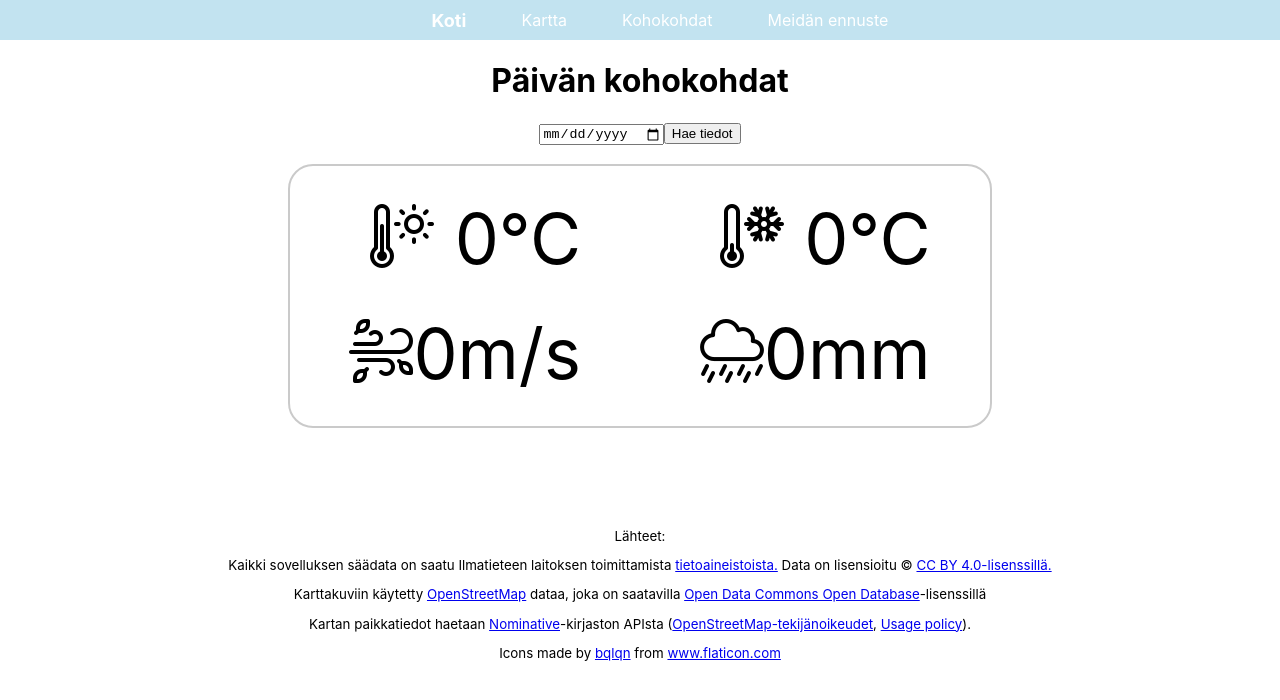
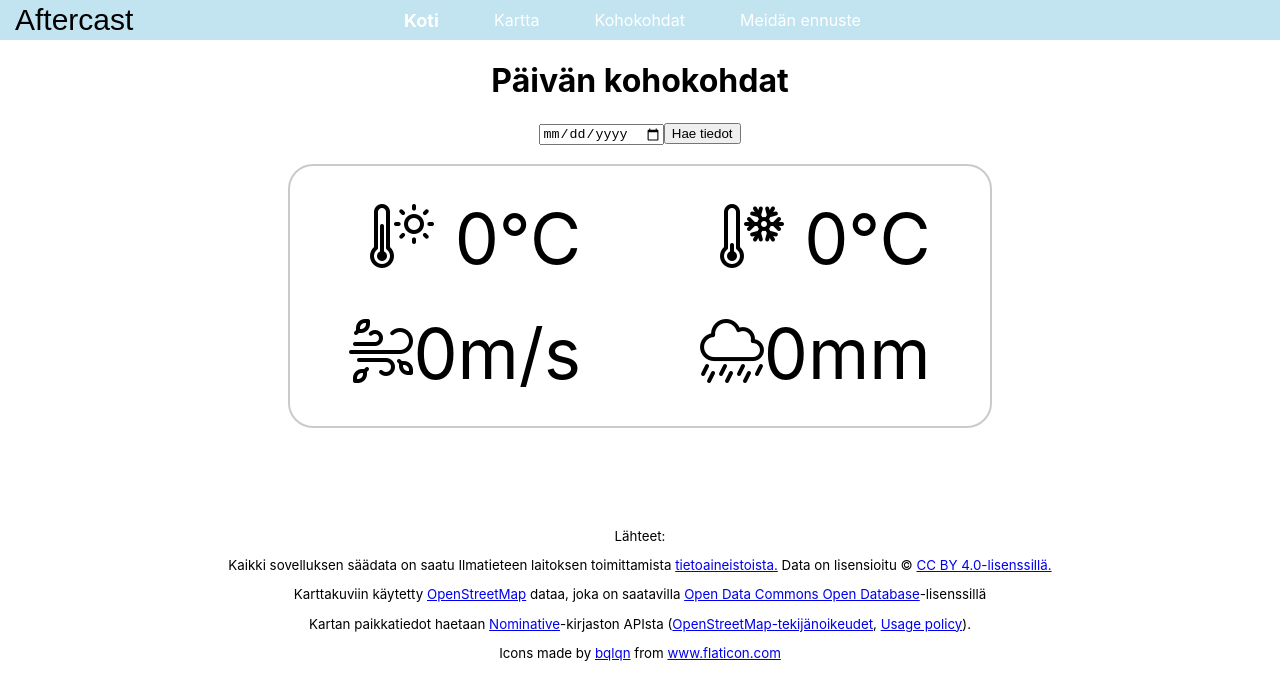
Before and after one commit to jeminako/projektikurssi, a React (Create React App) app in the folder weather-app/: page /topweather in a window 1280 px wide. Shown: the top 700 px of the page. Built offline with nearby package versions, Linux system fonts and the light colour scheme.

Commit message:
tekstien muutosta

```diff
--- a/weather-app/src/App.css
+++ b/weather-app/src/App.css
@@ -64,12 +64,21 @@ nav {
   background-color: rgb(194, 227, 240);
 }
 
+.kuva {
+  width:120px;
+  margin-left:15px;
+  font-family: "Copperplate", Fantasy;
+  font-size: 30px;
+}
+
 .links {
   display: flex;
   justify-content: space-around;
   align-items: center;
   list-style: none;
   width: 40%;
+  margin:auto;
+  padding-right: 190px;
 }
 
 #dayTop {
--- a/weather-app/src/Home.js
+++ b/weather-app/src/Home.js
@@ -580,7 +580,7 @@ function Home() {
       <button onClick={handleClick}>Hae tiedot</button>
       <h3>{warning}</h3>
       <div className="weatherData">
-        <header>SÄÄHAVAINNOT</header>
+        <h2>SÄÄHAVAINNOT</h2>
         <div className="weatherBar">
           {maxTemperatures.map((item, index) => (
             <div key={index + "div"} className="temp">
@@ -607,7 +607,7 @@ function Home() {
         </div>
       </div>
       <div className="weatherData">
-        <header>SÄÄENNUSTE</header>
+        <h2>SÄÄENNUSTE</h2>
         <div className="weatherBar">
           {maxForecast.map((item, index) => (
               <div key={index + "div"} className="temp">
--- a/weather-app/src/Map.css
+++ b/weather-app/src/Map.css
@@ -2,7 +2,7 @@
 
 .leaflet-container {
   width: 100%;
-  height: 55vh;
+  height: 70vh;
 }
 
 #baseTable{
@@ -26,6 +26,10 @@
   color: red;
 }
 
+.mapHeader {
+  margin-top:0;
+}
+
 #weatherInfoTable td, th{
   text-align: left;
   border-collapse: collapse;
--- a/weather-app/src/Map.js
+++ b/weather-app/src/Map.js
@@ -1078,7 +1078,7 @@ function Map() {
                             {drawMap()}
                         </td>
                         <td id="mapInfoCell">
-                            <h2>{selectedLocation}<br />{inputDate} {selectedLocation === yk && ("klo " + ykTime)}</h2>
+                            <h2 className="mapHeader">{selectedLocation}<br />{inputDate} {selectedLocation === yk && ("klo " + ykTime)}</h2>
                             <button onClick={getWeather} disabled={!allowSearch || searchError.length > 0}>Hae sää</button>
                             {ykTimeInput()}
                             <div className="error">{searchError}</div>
--- a/weather-app/src/Navigation.js
+++ b/weather-app/src/Navigation.js
@@ -17,6 +17,7 @@ function Navigation() {
 
     return (
         <nav>
+            <p className="kuva">Aftercast</p>
             <ul className='links'>
                 <Link style={homeStyle} to='/'>
                     <li>Koti</li>
--- a/weather-app/src/OurForecast.js
+++ b/weather-app/src/OurForecast.js
@@ -391,7 +391,7 @@ function OurForecast() {
 
                             <div key={index + "div"} className="temp">
                                 <header key={index + "time"} className="time">{item[0]}</header>
-                                <div key={index + "t"} className="t">{item[1]}</div>
+                                <div key={index + "t"} className="t">{item[1]}°C</div>
                             </div>
                         ))}
                 </div>
@@ -403,7 +403,7 @@ function OurForecast() {
 
                         <div key={index + "div"} className="temp">
                             <header key={index + "time"} className="time">{item[0]}</header>
-                            <div key={index + "t"} className="t">{item[1]}</div>
+                            <div key={index + "t"} className="t">{item[1]}°C</div>
                         </div>
                     ))}
 
@@ -419,7 +419,7 @@ function OurForecast() {
 
                         <div key={index + "div"} className="temp">
                             <header key={index + "time"} className="time">{item[0]}</header>
-                            <div key={index + "t"} className="t">{(item[1] + ennusteDelta).round(2)}</div>
+                            <div key={index + "t"} className="t">{(item[1] + ennusteDelta).round(2)}°C</div>
                         </div>
                     ))}
 
--- a/weather-app/src/TopWeather.js
+++ b/weather-app/src/TopWeather.js
@@ -1,4 +1,4 @@
-import React, { useState } from 'react';
+import React, { useEffect, useState } from 'react';
 import './App.css';
 import Metolib from '@fmidev/metolib';
 import Sources from './Sources';
@@ -14,6 +14,10 @@ function TopWeather() {
     const [maxRain, setMaxRain] = useState(0);
     const [rainPlace, setRainPlace] = useState("");
     const [warning, setWarning] = useState("");
+
+    useEffect(() => {
+        console.log(maxTemp);
+    },[inputDate])
 
     //Haetaan tietylle päivälle kaikkien kaupunkien data
     function getData() {
```
